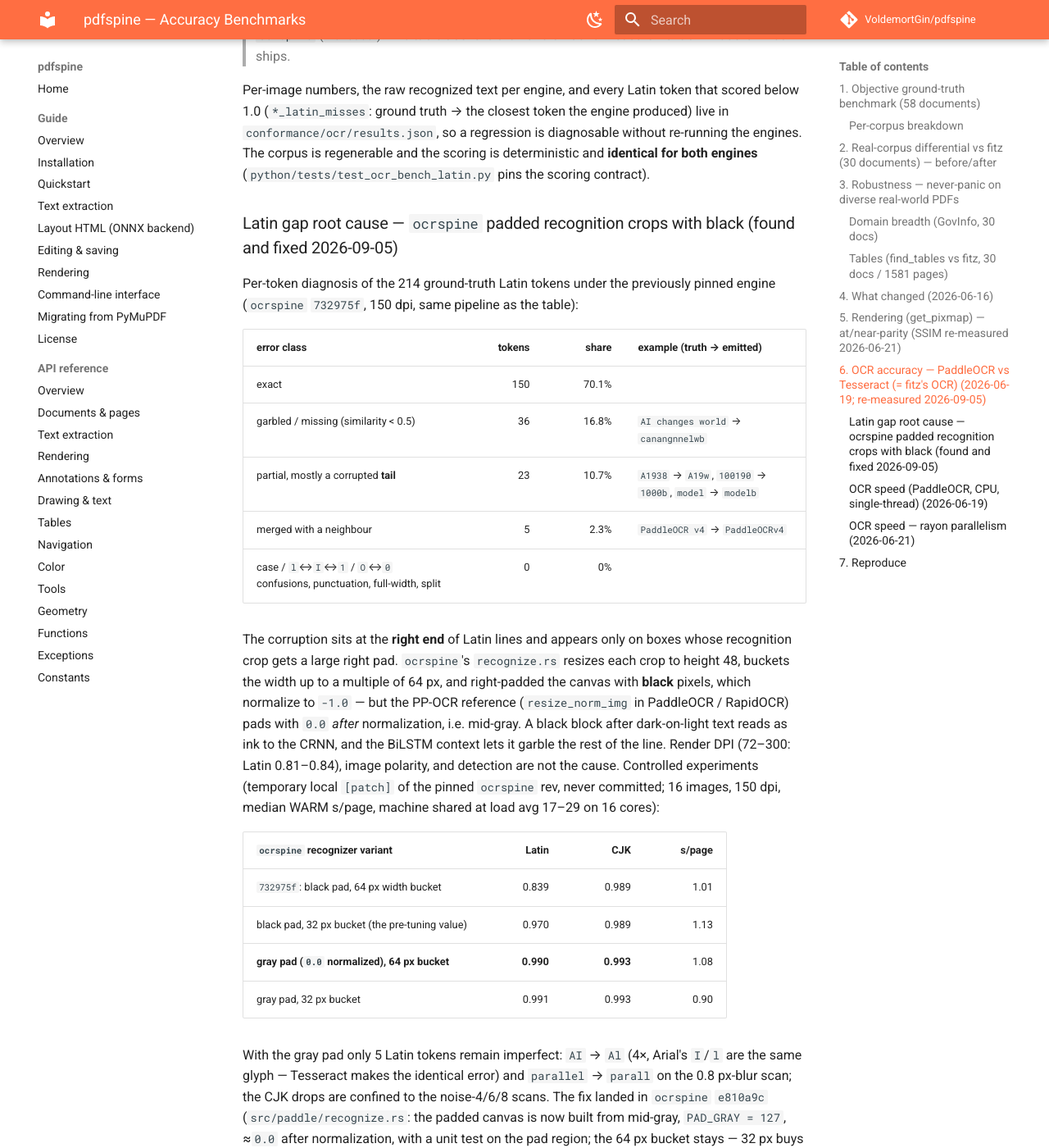
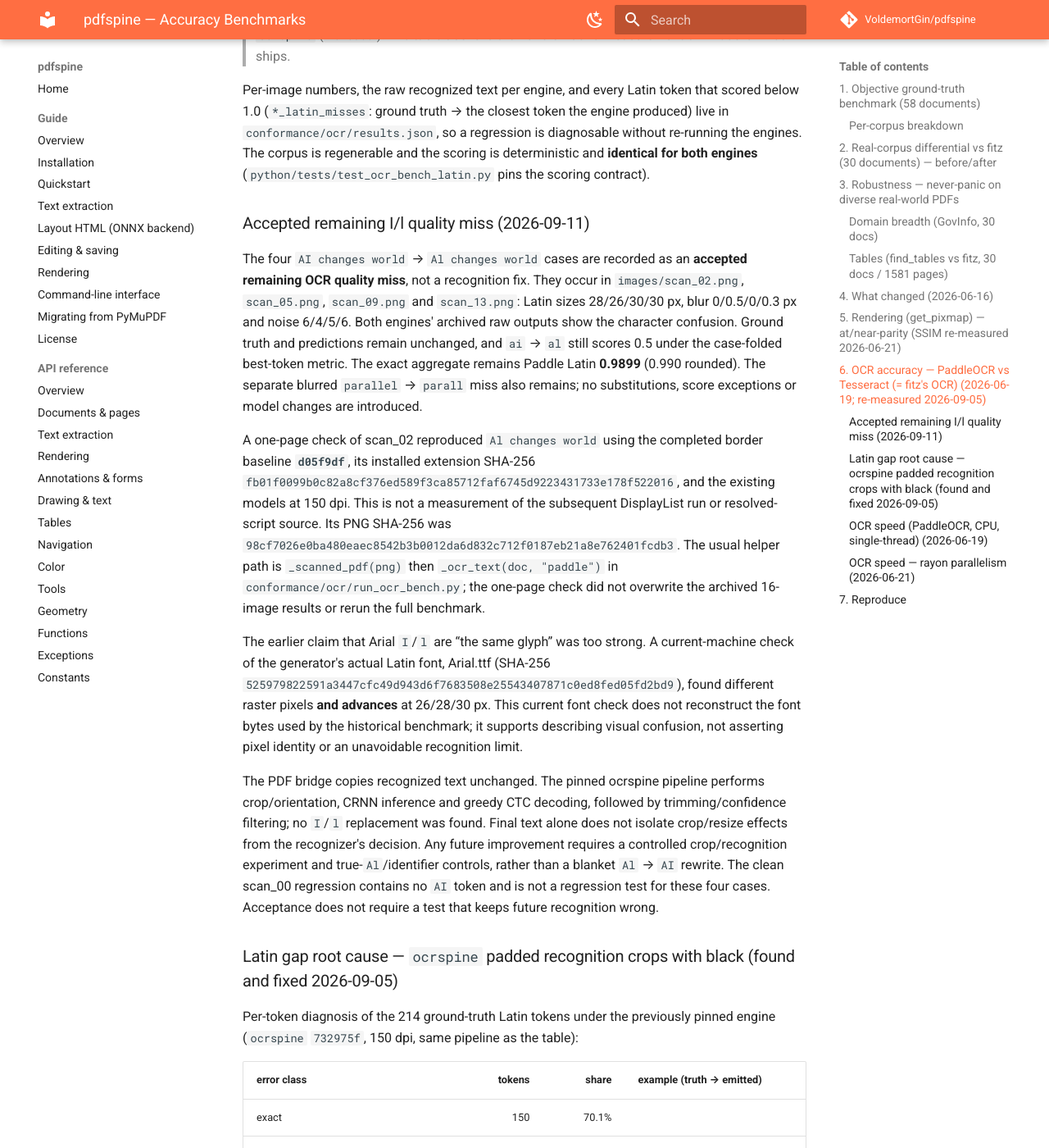
Before and after one commit to VoldemortGin/pdfspine, an MkDocs documentation site: the page built from docs/BENCHMARKS.md, in a window 1280 px wide and 1400 px high, scrolled down 6203 px. Shown: the whole window at 82% size. Built offline with MkDocs 1.6.1 and Material for MkDocs 9.7.7, drawn with Linux system fonts in a browser that asks for light colours; comment, search, counter and statistics services are not loaded; some of the changed text lies outside the part shown.

Commit message:
docs(ocr): record accepted AI and Al quality misses

```diff
--- a/docs/BENCHMARKS.md
+++ b/docs/BENCHMARKS.md
@@ -199,8 +199,8 @@
 `RZEMETASARATTZ`), so its CJK accuracy is a flat zero across all 16 scans. PaddleOCR recovers the
 Chinese nearly perfectly (13/16 images at 1.000; the rest drop 1–4 characters on the noise-4/6/8
 scans) with no external binary and no model download. On Latin only 5 of the 214 ground-truth tokens
-remain imperfect: `AI` → `Al` (4×, Arial's `I`/`l` are the same glyph — Tesseract makes the identical
-error) and `parallel` → `parall` on the 0.8 px-blur scan. The 0.839 Latin score of the previously
+remain imperfect: `AI` → `Al` (4×, visually confusable sans-serif `I`/`l` in these scans —
+Tesseract makes the same character error) and `parallel` → `parall` on the 0.8 px-blur scan. The 0.839 Latin score of the previously
 pinned `ocrspine` `732975f` was a single, root-caused bug in the shared recognizer (below), not a model
 limitation.
 
@@ -213,6 +213,45 @@
 `conformance/ocr/results.json`, so a regression is diagnosable without re-running the engines. The
 corpus is regenerable and the scoring is deterministic and **identical for both engines**
 (`python/tests/test_ocr_bench_latin.py` pins the scoring contract).
+
+### Accepted remaining I/l quality miss (2026-09-11)
+
+The four `AI changes world` → `Al changes world` cases are recorded as an
+**accepted remaining OCR quality miss**, not a recognition fix. They occur in
+`images/scan_02.png`, `scan_05.png`, `scan_09.png` and `scan_13.png`: Latin sizes
+28/26/30/30 px, blur 0/0.5/0/0.3 px and noise 6/4/5/6. Both engines' archived
+raw outputs show the character confusion. Ground truth and predictions remain
+unchanged, and `ai` → `al` still scores 0.5 under the case-folded best-token
+metric. The exact aggregate remains Paddle Latin **0.9899** (0.990 rounded).
+The separate blurred `parallel` → `parall` miss also remains; no substitutions,
+score exceptions or model changes are introduced.
+
+A one-page check of scan_02 reproduced `Al changes world` using the completed
+border baseline **`d05f9df`**, its installed extension SHA-256
+`fb01f0099b0c82a8cf376ed589f3ca85712faf6745d9223431733e178f522016`, and the
+existing models at 150 dpi. This is not a measurement of the subsequent
+DisplayList run or resolved-script source. Its PNG SHA-256 was
+`98cf7026e0ba480eaec8542b3b0012da6d832c712f0187eb21a8e762401fcdb3`.
+The usual helper path is `_scanned_pdf(png)` then `_ocr_text(doc, "paddle")`
+in `conformance/ocr/run_ocr_bench.py`; the one-page check did not overwrite the
+archived 16-image results or rerun the full benchmark.
+
+The earlier claim that Arial `I`/`l` are “the same glyph” was too strong.
+A current-machine check of the generator's actual Latin font, Arial.ttf
+(SHA-256 `525979822591a3447cfc49d943d6f7683508e25543407871c0ed8fed05fd2bd9`), found different raster pixels **and advances** at
+26/28/30 px. This current font check does not reconstruct the font bytes used
+by the historical benchmark; it supports describing visual confusion, not
+asserting pixel identity or an unavoidable recognition limit.
+
+The PDF bridge copies recognized text unchanged. The pinned ocrspine pipeline
+performs crop/orientation, CRNN inference and greedy CTC decoding, followed by
+trimming/confidence filtering; no `I`/`l` replacement was found. Final text
+alone does not isolate crop/resize effects from the recognizer's decision.
+Any future improvement requires a controlled crop/recognition experiment and
+true-`Al`/identifier controls, rather than a blanket `Al` → `AI` rewrite.
+The clean scan_00 regression contains no `AI` token and is not a regression test
+for these four cases. Acceptance does not require a test that keeps future
+recognition wrong.
 
 ### Latin gap root cause — `ocrspine` padded recognition crops with black (found and fixed 2026-09-05)
 
@@ -244,8 +283,8 @@
 | **gray pad (`0.0` normalized), 64 px bucket** | **0.990** | **0.993** | 1.08 |
 | gray pad, 32 px bucket | 0.991 | 0.993 | 0.90 |
 
-With the gray pad only 5 Latin tokens remain imperfect: `AI` → `Al` (4×, Arial's `I`/`l` are the same
-glyph — Tesseract makes the identical error) and `parallel` → `parall` on the 0.8 px-blur scan; the
+With the gray pad only 5 Latin tokens remain imperfect: `AI` → `Al` (4×, visually confusable sans-serif `I`/`l` in
+these scans — Tesseract makes the same character error) and `parallel` → `parall` on the 0.8 px-blur scan; the
 CJK drops are confined to the noise-4/6/8 scans. The fix landed in `ocrspine` `e810a9c`
 (`src/paddle/recognize.rs`: the padded canvas is now built from mid-gray, `PAD_GRAY = 127`, ≈`0.0`
 after normalization, with a unit test on the pad region; the 64 px bucket stays — 32 px buys nothing
```
Also changed, not shown: CHANGELOG.md (+7 -0 lines), docs/PRD-NEXT.md (+11 -6 lines).
